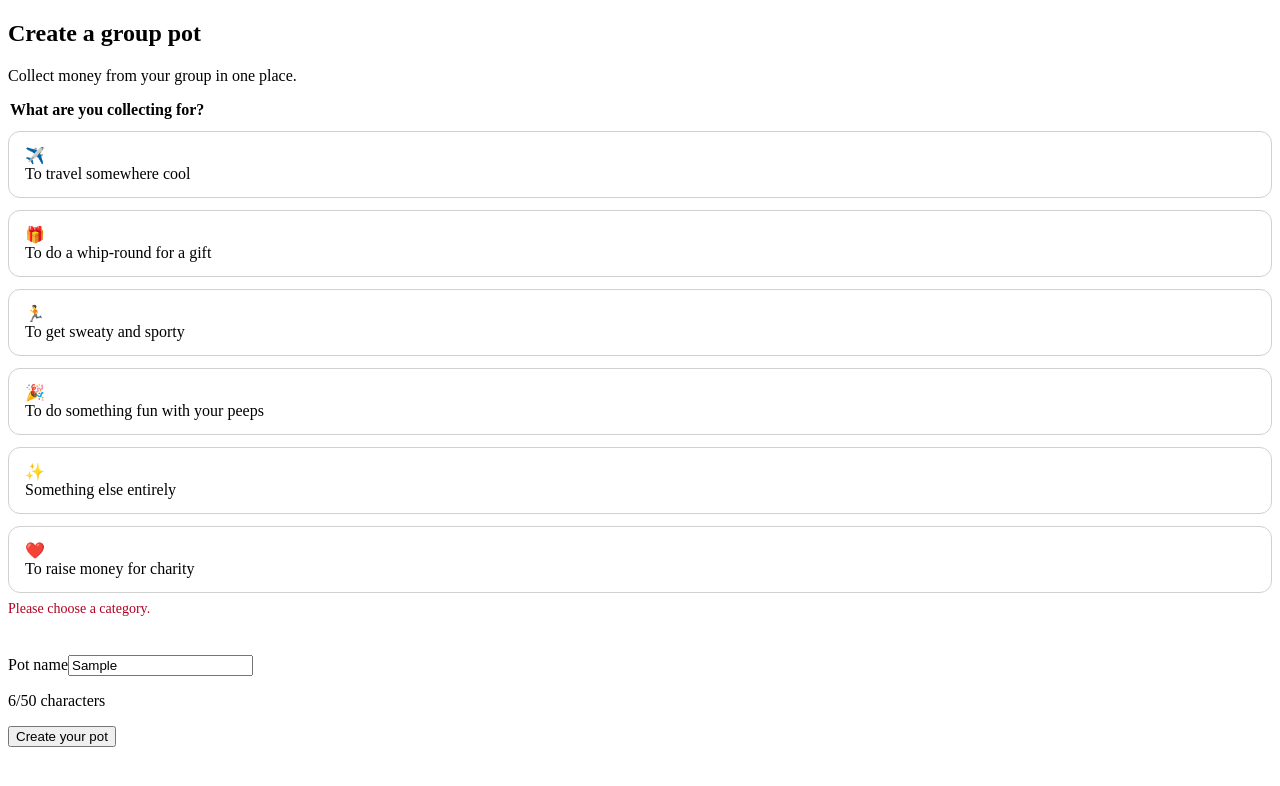
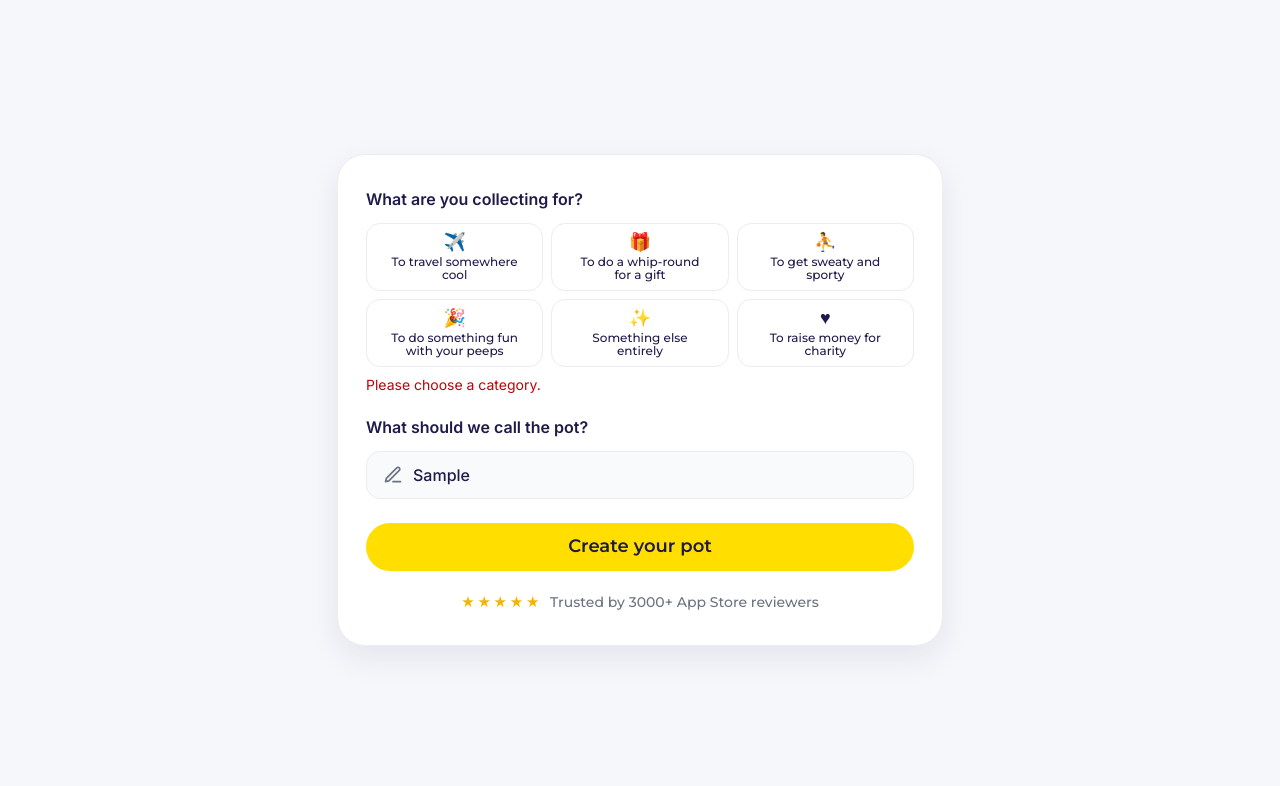
Before and after one commit to Namix2/collectiv_takehometask, a React (Vite) app: page / in a window 1280 px wide. Both pictures are taken after typing "Sample" into the empty fields and a click on the button "Create your pot". Shown: the top 786 px of the page. Built offline with nearby package versions, Linux system fonts and the light colour scheme.

Commit message:
working core component with style & basic animations, added tailwind.

```diff
--- a/package.json
+++ b/package.json
@@ -10,9 +10,11 @@
     "preview": "vite preview"
   },
   "dependencies": {
+    "@tailwindcss/vite": "^4.3.0",
     "react": "^19.2.6",
     "react-dom": "^19.2.6",
-    "react-router-dom": "^7.15.1"
+    "react-router-dom": "^7.15.1",
+    "tailwindcss": "^4.3.0"
   },
   "devDependencies": {
     "@babel/core": "^7.29.0",
--- a/src/app/App.tsx
+++ b/src/app/App.tsx
@@ -1,5 +1,3 @@
-
-import '../styles/globals.css'
 import { RouterProvider } from 'react-router-dom'
 import { router } from './router'
 
--- a/src/components/ActionButton.tsx
+++ b/src/components/ActionButton.tsx
@@ -5,7 +5,12 @@ interface ActionButtonProps {
 
 export function ActionButton({ children, onClick }: ActionButtonProps) {
   return (
-    <button type="button" onClick={onClick}>
+    <button
+      type="button"
+      onClick={onClick}
+      className="inline-flex min-h-11 items-center justify-center rounded-xl border border-border-soft bg-white px-4 py-2.5 font-body text-sm font-semibold
+      text-brand-indigo transition hover:border-accent-yellow hover:bg-accent-yellow-soft focus-visible:outline-none focus-visible:ring-2 focus-visible:ring-brand-indigo/20 cursor-pointer"
+    >
       {children}
     </button>
   );
--- a/src/components/CategorySelector.tsx
+++ b/src/components/CategorySelector.tsx
@@ -1,5 +1,7 @@
 import { POT_CATEGORIES } from "../features/pot/pot.constants";
 import type { PotCategory } from "../features/pot/pot.types";
+
+
 
 interface CategorySelectorProps {
   value: PotCategory | "";
@@ -12,42 +14,46 @@ export function CategorySelector({
   onChange,
 }: CategorySelectorProps) {
   return (
-      <fieldset className="cat-selector">
-      <legend className="cat-selector__legend">
+    <fieldset className="w-full border-0 p-0">
+      <legend className="mb-3 font-body text-[16px] font-semibold text-brand-indigo">
         What are you collecting for?
       </legend>
 
       <div
-      className="cat_grid"
+        className="grid w-full grid-cols-3 gap-2"
         role="radiogroup"
-      aria-describedby={error ? "pot-cat-error" : undefined}
+        aria-describedby={error ? "pot-category-error" : undefined}
       >
         {POT_CATEGORIES.map((cat) => {
           const isActive = value === cat.value;
 
-        return(
-        <div
+          return (
+            <button
               key={cat.value}
+              type="button"
               role="radio"
-        tabIndex={0}
               aria-checked={isActive}
-        className={
+              className={`flex min-h-[68px] cursor-pointer flex-col items-center justify-center gap-1 rounded-[14px] border px-3 py-2 text-center transition duration-150 ease-in-out hover:border-accent-yellow focus-visible:outline-none focus-visible:ring-2 focus-visible:ring-brand-indigo/20 ${
                 isActive
-            ? 'cat_card cat_card--active'
-            : 'cat_card'
-        }
+                  ? 'border-accent-yellow bg-accent-yellow-soft shadow-[0_0_0_2px_rgba(255,222,0,0.35)]'
+                  : 'border-border-soft bg-white'
+              }`}
               onClick={() => onChange(cat.value)}
             >
-          <span className="cat_card_icon">{cat.icon}</span>
-          <span className="cat_card_label">{cat.label}</span>
-        </div>
+              <span className="text-[18px] leading-none">{cat.icon}</span>
+              <span className="block max-w-[135px] font-display text-[12px] font-medium leading-[1.1] text-brand-indigo">
+                {cat.label}
+              </span>
+            </button>
           );
         })}
       </div>
+
       {error && (
-        <p id="pot-category-error" className="cat-selector__error" role="alert">
+        <p id="pot-category-error" className="mt-2 text-sm text-red-700" role="alert">
           {error}
         </p>
       )}
     </fieldset>
-)};
+  );
+}
--- a/src/components/PotNameInput.tsx
+++ b/src/components/PotNameInput.tsx
@@ -1,16 +1,28 @@
 
+import type { ReactNode } from 'react';
 import { MAX_POT_NAME_LENGTH } from "../features/pot/pot.constants";
 
 interface PotNameInputProps {
   value: string;
   error?: string;
   onChange: (value: string) => void;
+  icon?: ReactNode;
 }
 
-export function PotNameInput({ value, error, onChange }: PotNameInputProps) {
+export function PotNameInput({ value, error, onChange, icon }: PotNameInputProps) {
   return (
-    <div>
-      <label htmlFor="pot-name">Pot name</label>
+    <div className="flex flex-col gap-3">
+      <label htmlFor="pot-name" className="font-body text-[16px] font-semibold text-brand-indigo">
+        What should we call the pot?
+      </label>
+
+      <div className="flex h-12 items-center gap-2.5 rounded-[14px] border border-border-soft bg-surface-soft px-4 font-body focus-within:outline-none focus-within:border-accent-yellow focus-within:shadow-[0_0_0_2px_rgba(255,222,0,0.35)] transition duration-150">
+        <span
+          className="inline-flex size-5 shrink-0 items-center justify-center text-[#9CA3AF]"
+          aria-hidden="true"
+        >
+          {icon}
+        </span>
 
         <input
           id="pot-name"
@@ -19,16 +31,14 @@ export function PotNameInput({ value, error, onChange }: PotNameInputProps) {
           maxLength={MAX_POT_NAME_LENGTH}
           onChange={(event) => onChange(event.target.value)}
           aria-invalid={Boolean(error)}
-        aria-describedby={error ? 'pot-name-error' : 'pot-name-hint'}
-        placeholder="e.g. Sam's birthday pot"
+          aria-describedby={error ? 'pot-name-error' : undefined}
+          placeholder="Enter a name for this pot"
+          className="w-full border-0 bg-transparent text-[16px] font-medium text-brand-indigo outline-none placeholder:font-medium placeholder:text-[#9CA3AF] placeholder:font-display"
         />
-
-      <p id="pot-name-hint">
-        {value.length}/{MAX_POT_NAME_LENGTH} characters
-      </p>
+      </div>
 
       {error && (
-        <p id="pot-name-error" role="alert">
+        <p id="pot-name-error" className="text-sm text-red-700" role="alert">
           {error}
         </p>
       )}
--- a/src/features/pot/pot.constants.tsx
+++ b/src/features/pot/pot.constants.tsx
@@ -1,17 +1,16 @@
-import type { PotCategory } from "./pot.types";
-
+import type { PotCategory } from './pot.types';
 
 export const POT_CATEGORIES: Array<{
-    label:string;
-    value:PotCategory;
-    icon:string;
+  label: string;
+  value: PotCategory;
+  icon: string;
 }> = [
-    {label: 'To travel somewhere cool', value: 'Travel', icon: '✈️'},
-    {label: 'To do a whip-round for a gift', value: 'Gift', icon: '🎁'},
-    {label: 'To get sweaty and sporty', value: 'Sport', icon: '🏃'},
-    {label: 'To do something fun with your peeps', value: 'Friends', icon: '🎉'},
-    {label: 'Something else entirely', value: 'Other', icon: '✨'},
-    {label: 'To raise money for charity', value: 'Charity', icon: '❤️'},
+  { label: 'To travel somewhere cool', value: 'Travel', icon: '\u2708\uFE0F' },
+  { label: 'To do a whip-round for a gift', value: 'Gift', icon: '\uD83C\uDF81' },
+  { label: 'To get sweaty and sporty', value: 'Sport', icon: '\u26F9\uFE0F' },
+  { label: 'To do something fun with your peeps', value: 'Friends', icon: '\uD83C\uDF89' },
+  { label: 'Something else entirely', value: 'Other', icon: '\u2728' },
+  { label: 'To raise money for charity', value: 'Charity', icon: '\u2665' },
 ];
 
 export const MAX_POT_NAME_LENGTH = 50;
--- a/src/pages/HomePage.tsx
+++ b/src/pages/HomePage.tsx
@@ -1,5 +1,6 @@
 import { useState } from 'react';
 import { useNavigate } from 'react-router-dom';
+import penIcon from '../assets/pen.svg';
 import { CategorySelector } from '../components/CategorySelector'
 import { PotNameInput } from '../components/PotNameInput';
 import type {
@@ -53,12 +54,13 @@ export function HomePage() {
 }
 
   return (
-    <main>
-      <section>
-        <h1>Create a group pot</h1>
-        <p>Collect money from your group in one place.</p>
-
-        <form onSubmit={handleSubmit} noValidate>
+    <main className="flex min-h-screen items-center justify-center bg-[#f6f7fb] px-4 py-8 font-body text-brand-indigo">
+      <section className="mx-auto w-full max-w-[606px]">
+        <form
+          onSubmit={handleSubmit}
+          className="flex w-full flex-col gap-5 rounded-[28px] border border-border-soft bg-white px-6 py-7 shadow-[0_12px_32px_rgba(30,27,75,0.08)] sm:px-7 sm:py-8"
+          noValidate
+        >
           <CategorySelector
             value={formData.category}
             error={errors.category}
@@ -69,9 +71,24 @@ export function HomePage() {
             value={formData.name}
             error={errors.name}
             onChange={updateName}
+            icon={<img src={penIcon} alt="" className="block size-5" />}
           />
 
-          <button type="submit">Create your pot</button>
+          <button
+            type="submit"
+            className="mt-1 inline-flex h-[48px] w-full items-center justify-center rounded-full bg-accent-yellow px-5 font-display text-[18px] cursor-pointer font-semibold text-brand-indigo transition hover:brightness-[0.98] focus-visible:outline-none focus-visible:ring-2 focus-visible:ring-accent-yellow/60"
+          >
+            Create your pot
+          </button>
+
+          <div className="mt- flex items-center justify-center gap-2 text-center">
+            <span className="text-[15px] tracking-[0.18em] text-[#F4B400]">
+              {'\u2605\u2605\u2605\u2605\u2605'}
+            </span>
+            <span className="text-[14px] font-normal text-[#6B7280] font-display">
+              Trusted by 3000+ App Store reviewers
+            </span>
+          </div>
         </form>
       </section>
     </main>
--- a/src/styles/globals.css
+++ b/src/styles/globals.css
@@ -1,53 +1,12 @@
-.cat-selector {
-  border: 0;
-  padding: 0;
-  margin: 0 0 24px;
+@import url('https://fonts.googleapis.com/css2?family=Inter:wght@400;500;600;700;800&family=Montserrat:wght@500;600;700;800&display=swap');
+@import "tailwindcss";
+
+@theme {
+  --font-body: "Inter", sans-serif;
+  --font-display: "Montserrat", sans-serif;
+  --color-brand-indigo: #1e1b4b;
+  --color-border-soft: #ececf1;
+  --color-surface-soft: #f9fafb;
+  --color-accent-yellow: #ffde00;
+  --color-accent-yellow-soft: #fffbe6;
 }
-
-.cat-selector__legend {
-  margin-bottom: 12px;
-  font-weight: 600;
-}
-
-.cat_grid {
-  display: grid;
-  gap: 12px;
-}
-
-.cat_card {
-  padding: 14px 16px;
-  border: 1px solid #d0d0d0;
-  border-radius: 12px;
-  background: #ffffff;
-  cursor: pointer;
-  transition:
-    border-color 160ms ease,
-    background-color 160ms ease,
-    transform 160ms ease;
-}
-
-.cat_card:hover {
-  border-color: #111111;
-}
-
-.cat_card:focus {
-  outline: 2px solid #111111;
-  outline-offset: 2px;
-}
-
-.cat_card--active {
-  border-color: #111111;
-  background: #f3f3f3;
-  transform: translateY(-1px);
-}
-
-.cat_card_label {
-  display: block;
-  font-weight: 500;
-}
-
-.cat-selector__error {
-  margin-top: 8px;
-  color: #b00020;
-  font-size: 14px;
-}
--- a/vite.config.ts
+++ b/vite.config.ts
@@ -1,10 +1,12 @@
 import { defineConfig } from 'vite'
+import tailwindcss from '@tailwindcss/vite'
 import react, { reactCompilerPreset } from '@vitejs/plugin-react'
 import babel from '@rolldown/plugin-babel'
 
 // https://vite.dev/config/
 export default defineConfig({
   plugins: [
+    tailwindcss(),
     react(),
     babel({ presets: [reactCompilerPreset()] })
   ],
```
Also changed, not shown: src/components/SignUpModal.tsx (+32 -8 lines), src/assets/pen.svg (added), 1 other file (tests, documents, lock files or other folders). Lines whose indentation alone changed are shown as unchanged.
